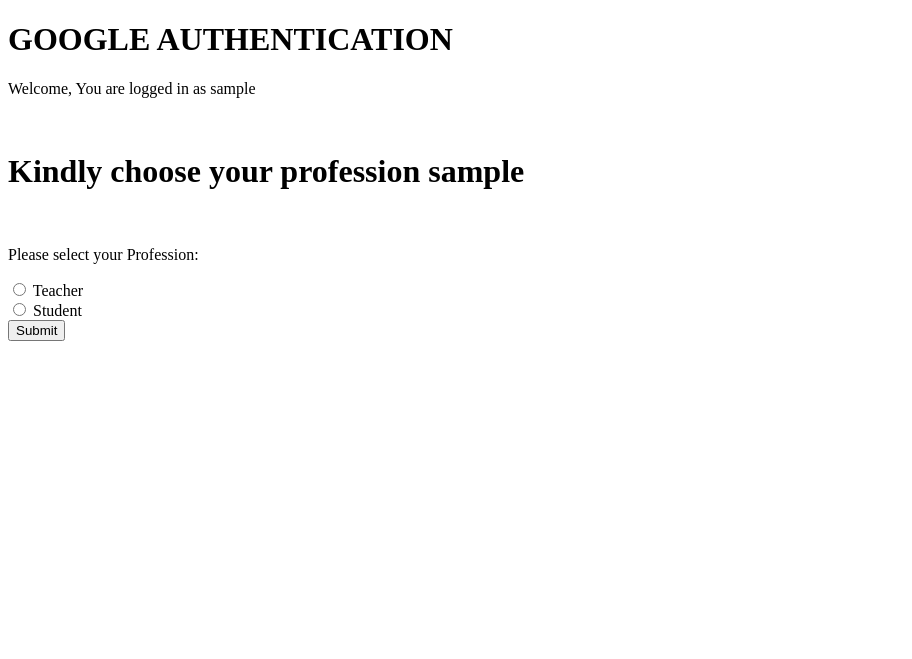
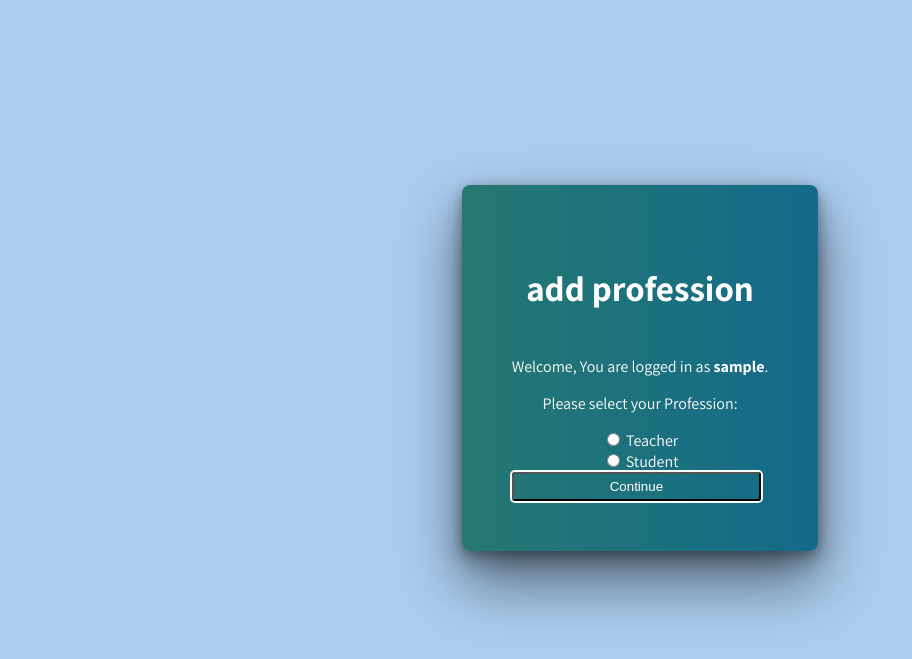
Before and after one commit to shashuat/NotJustNotes, a Django app: page /profession/ in a window 1280 px wide. Shown: the top 659 px of the page, without its empty margins (0-912 px from the left). Run offline with Django 4.2, Linux system fonts and the light colour scheme; the visitor is signed in with stand-in values (Sample User, id 1).

Commit message:
fix : bug and added frontend

```diff
--- a/templates/home_student.html
+++ b/templates/home_student.html
@@ -111,7 +111,7 @@
                 <p>Starting this class will send a notification to your students </p>
               </div>
               <div class="card-footer">
-                <a href="/classroom/{{data.course_id}}/student/">Join Class</a>
+                <a href="/classroom/{{data.course_id.pk}}/student/">Join Class</a>
               </div>
             </article>
             {% endfor %}
--- a/templates/select-job.html
+++ b/templates/select-job.html
@@ -1,23 +1,21 @@
 {% load static %}
-
-<!doctype html>
+<!DOCTYPE html>
 <html lang="en">
   <head>
-    <!-- Required meta tags -->
-    <meta charset="utf-8">
-    <meta name="viewport" content="width=device-width, initial-scale=1">
-    <title>Profession!!!</title>
+    <meta charset="UTF-8" />
+    <title>Not Just Notes!</title>
+    <link href="https://fonts.googleapis.com/css?family=Assistant:400,700" rel="stylesheet"/>
+    <link rel="stylesheet" href={% static "login/style.css" %}>
   </head>
   <body>
-
-
-<h1>GOOGLE AUTHENTICATION </h1>
+    <!-- partial:index.partial.html -->
+    <section class="login" id="login">
+      <div class="head">
+        <h1 class="company">add profession</h1>
+      </div>
       {% if user.is_authenticated %}
-  <p>Welcome, You are logged in as {{ user.username }}</p>
-  <br>
-
-  <h1>Kindly choose your profession {{ user.username }}</h1>
-  <br>
+      <p class="msg">Welcome, You are logged in as <b>{{ user.username }}</b>.</p>
+      <div class="form">
         <form method="post">
           {% csrf_token %}
           <p>Please select your Profession:</p>
@@ -26,9 +24,26 @@
           <input type="radio" id="student" name="profession" value="student">
           <label for="css">Student</label>
           <br>
-        <input type="submit" value="Submit">
+          <button type="submit" value="submit" class="center btn-login" id="do-login">Continue</button>
         </form>
+      </div>
       {% else %}
+      <p class="msg">Welcome </p>
+      <div class="form">
+
+      </div>
+    </section>
+    <footer>
+      <p>
+        Made with <span class="heart">&hearts;</span> by <a
+          href="https://github.com/zshashz/NotJustNotes"
+          >Pushpesh</a
+        >
+      </p>
+    </footer>
+
+    <!-- partial -->
+    <script src={% static "login/script.js" %}></script>
     {% endif %}
   </body>
 </html>
```
Lines whose indentation alone changed are shown as unchanged.
